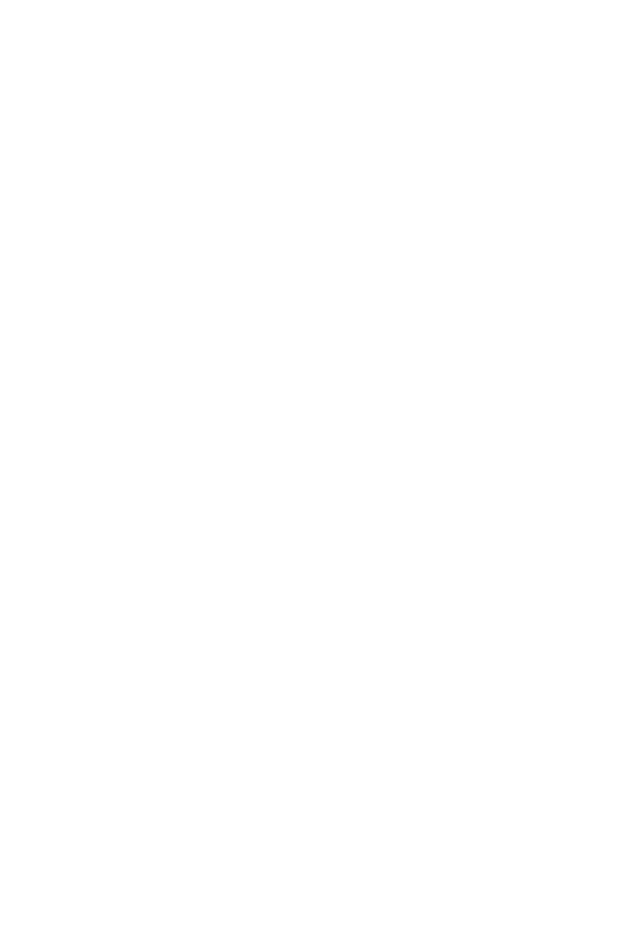
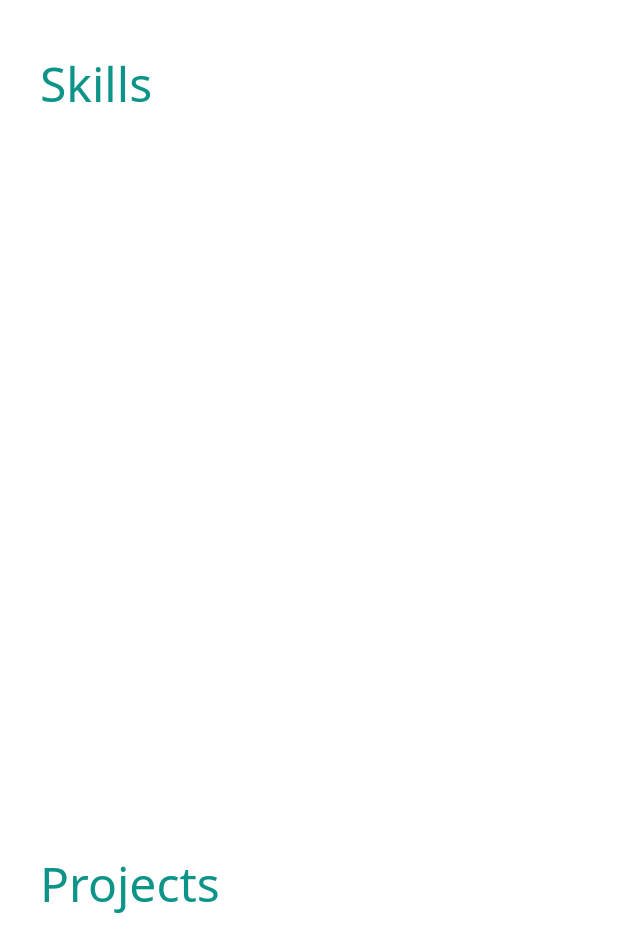
Before and after one commit to adamascencio/portfolio-nextJS, a Next.js app: page / in a window 1280 px wide. Shown: the part 1568-2520 px from the top of the page, without its empty margins (0-640 px from the left). Before the commit the page ends 1620 px from the top, so only its background shows below. Built offline with nearby package versions, Linux system fonts and the light colour scheme.

Commit message:
add sections for skills & projects

```diff
--- a/src/pages/index.js
+++ b/src/pages/index.js
@@ -44,6 +44,16 @@ export default function Home() {
             <p className='text-md py-2 leading-8 text-gray-800'>I&apos;m looking to work on consumer-facing products that improve people&apos;s lives. I&apos;ve recently completed a full-stack software engineering bootcamp. See below for some of the technologies I&apos;ve been working with recently.</p>
           </div>
         </section>
+        <section className='min-h-screen'>
+          <div className='text-left'>
+            <h2 className='text-5xl py-2 text-teal-600 font-medium'>Skills</h2>
+          </div>
+        </section>
+        <section className='min-h-screen'>
+          <div className='text-left'>
+            <h2 className='text-5xl py-2 text-teal-600 font-medium'>Projects</h2>
+          </div>
+        </section>
       </main>
     </>
   )
```
